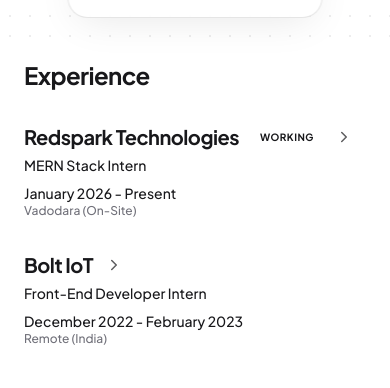
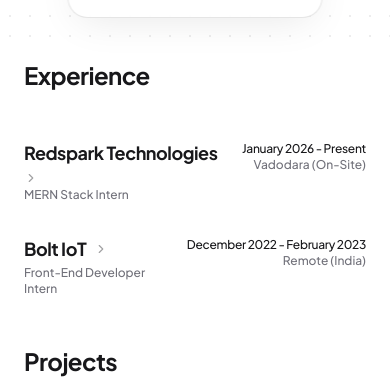
Before and after one commit to shubham-pathak1/portfolio, a React (Vite) app: page / in a window 390 px wide. Shown: the part 794-1182 px from the top of the page. Built offline with nearby package versions, Linux system fonts and the light colour scheme.

Commit message:
refactor: optimize layout density, mobile typography, and tone

```diff
--- a/src/components/Layout.tsx
+++ b/src/components/Layout.tsx
@@ -66,7 +66,8 @@
                     background: "radial-gradient(600px circle at var(--spotlight-x) var(--spotlight-y), var(--glow-color), transparent 40%)"
                 }}
             />
-            <main className="max-w-[900px] mx-auto px-6 py-10 pb-32 relative z-10">
+            <main className="flex-grow pt-10 md:pt-12 pb-20 relative z-10">
+                <div className="container mx-auto px-6 max-w-[800px]">
                     {children}
 
                     {/* Global Footer */}
@@ -77,6 +78,7 @@
                         </div>
                         <div className="text-text-secondary text-sm">© {currentYear}. All rights reserved.</div>
                     </footer>
+                </div>
             </main>
 
             {/* Floating Dock */}
--- a/src/components/sections/Experience.tsx
+++ b/src/components/sections/Experience.tsx
@@ -73,7 +73,7 @@
     const displayedExperiences = showAll ? experiences : experiences.slice(0, 3);
 
     return (
-        <section className="mb-32">
+        <section className="mb-8">
             <motion.div
                 initial={{ y: 20, opacity: 0 }}
                 whileInView={{ y: 0, opacity: 1 }}
@@ -84,7 +84,7 @@
                 <h2 className="text-2xl font-bold text-text-primary mb-2 tracking-tight">Experience</h2>
             </motion.div>
 
-            <div className="space-y-8">
+            <div className="space-y-0">
                 {displayedExperiences.map((exp, index) => {
                     const isExpanded = expandedJobs.includes(exp.id);
                     return (
@@ -94,51 +94,55 @@
                             whileInView={{ y: 0, opacity: 1 }}
                             viewport={{ once: true }}
                             transition={{ delay: index * 0.05 }}
-                            className="group"
+                            className={`group py-4 transition-all ${isExpanded ? 'bg-surface/30 px-6 -mx-6 rounded-xl' : ''}`}
                         >
                             {/* Header Row */}
                             <div
-                                className="flex flex-col md:flex-row md:items-start justify-between gap-2 cursor-pointer"
+                                className="flex justify-between items-start gap-4 cursor-pointer"
                                 onClick={() => toggleJob(exp.id)}
                             >
-                                <div className="space-y-1">
-                                    <div className="flex items-center gap-3">
-                                        <h3 className="text-xl font-bold text-text-primary tracking-tight group-hover:text-text-primary transition-colors">
+                                <div className="flex-1 min-w-0">
+                                    <div className="flex items-center flex-wrap gap-x-2 gap-y-1 mb-0.5">
+                                        <h3 className="text-lg font-bold text-text-primary tracking-tight">
                                             {exp.company}
                                         </h3>
+
                                         {exp.isCurrent && (
-                                            <span className="inline-flex items-center px-2 py-0.5 rounded-md bg-white/5 border border-white/10 text-[10px] font-bold text-text-primary uppercase tracking-wider">
+                                            <span className="hidden md:inline-flex items-center px-1.5 py-0.5 rounded-md bg-white/5 border border-white/10 text-[9px] font-bold text-text-primary uppercase tracking-wider">
                                                 Working
                                             </span>
                                         )}
-                                        <div className="hidden md:flex opacity-0 group-hover:opacity-100 text-text-secondary/60 transition-all duration-300 pointer-events-none">
-                                            {isExpanded ? <ChevronDown size={18} /> : <ChevronRight size={18} />}
+
+                                        {/* Desktop Arrow */}
+                                        <div className="hidden md:flex opacity-0 group-hover:opacity-100 text-text-secondary/40 transition-all duration-300">
+                                            {isExpanded ? <ChevronDown size={14} /> : <ChevronRight size={14} />}
                                         </div>
+
+                                        {/* Mobile Arrow */}
                                         <div className="md:hidden">
                                             <motion.div
                                                 variants={{
                                                     initial: { opacity: 0, x: -2 },
-                                                    view: {
-                                                        opacity: 0.7,
-                                                        x: 0,
-                                                        transition: { duration: 0.4 }
-                                                    }
+                                                    view: { opacity: 0.4, x: 0 }
                                                 }}
                                                 initial="initial"
                                                 whileInView="view"
                                                 viewport={{ once: false, amount: 0.4 }}
-                                                className="text-text-secondary/60 transition-all duration-300 pointer-events-none"
+                                                className="text-text-secondary/40"
                                             >
-                                                {isExpanded ? <ChevronDown size={18} /> : <ChevronRight size={18} />}
+                                                {isExpanded ? <ChevronDown size={14} /> : <ChevronRight size={14} />}
                                             </motion.div>
                                         </div>
                                     </div>
-                                    <div className="text-sm text-text-primary font-medium">
+                                    <div className="text-xs text-text-secondary font-medium">
                                         {exp.role}
                                     </div>
                                 </div>
-                                <div className="flex flex-col md:items-end text-left md:text-right">
-                                    <div className="text-sm text-text-primary font-medium">{exp.duration}</div>
+
+                                <div className="text-right flex-shrink-0 pt-0.5">
+                                    <div className="text-xs text-text-primary font-medium tracking-tight">
+                                        {exp.duration}
+                                    </div>
                                     <div className="text-xs text-text-secondary font-medium">
                                         {exp.location}
                                     </div>
--- a/src/components/sections/Projects.tsx
+++ b/src/components/sections/Projects.tsx
@@ -20,7 +20,7 @@
     const isInDevelopmentStatus = (status: string) => status.toLowerCase().includes("development");
 
     return (
-        <section id="projects" className="mb-32">
+        <section id="projects" className="mb-8">
             <motion.div
                 initial={{ y: 20, opacity: 0 }}
                 whileInView={{ y: 0, opacity: 1 }}
--- a/src/index.css
+++ b/src/index.css
@@ -41,6 +41,10 @@
 
   body {
     @apply bg-bg text-text-primary font-sans antialiased overflow-x-hidden transition-colors duration-300;
+    -webkit-font-smoothing: antialiased;
+    -moz-osx-font-smoothing: grayscale;
+    line-height: 1.6;
+    text-rendering: optimizeLegibility;
   }
 
   :where(a, button, input, textarea, select, [tabindex]):focus-visible {
--- a/src/pages/AllProjects.tsx
+++ b/src/pages/AllProjects.tsx
@@ -20,7 +20,7 @@
         <Layout>
             <SEO
                 title="All Projects"
-                description="A comprehensive list of my open-source projects, freelance work, and experiments."
+                description="A full list of things I've built—from large-scale tools to late-night experiments."
                 url="https://portfolio-shubham-pathak1.vercel.app/projects"
             />
 
@@ -36,11 +36,11 @@
                     </Link>
                     <div className="flex flex-col gap-8 items-center text-center mt-4">
                         <div>
-                            <h1 className="text-4xl md:text-5xl font-bold bg-clip-text text-transparent bg-gradient-to-r from-text-primary to-text-secondary">
-                                All Projects
+                            <h1 className="text-4xl md:text-5xl font-bold text-text-primary tracking-tight">
+                                Projects
                             </h1>
-                            <p className="mt-4 text-text-secondary max-w-2xl mx-auto">
-                                A complete archive of my engineering journey, featuring open-source tools, freelance products, and experimental engines.
+                            <p className="mt-4 text-text-secondary text-sm max-w-2xl mx-auto leading-relaxed">
+                                A full list of things I've built—from large-scale tools to late-night experiments.
                             </p>
                         </div>
 
--- a/src/pages/ProjectDetail.tsx
+++ b/src/pages/ProjectDetail.tsx
@@ -180,11 +180,11 @@
 
                             <section>
                                 <h2 className="text-2xl font-bold mb-6">After Launch & Impact</h2>
-                                <div className="grid gap-4">
+                                <div className="space-y-4 text-text-secondary leading-relaxed">
                                     {project.impact.map((item, i) => (
-                                        <div key={i} className="p-5 rounded-xl bg-surface-hover/50 border border-border flex gap-4 items-center">
-                                            <div className="w-2 h-2 rounded-full bg-green-500"></div>
-                                            <p className="text-text-secondary font-medium">{item}</p>
+                                        <div key={i} className="flex gap-3 items-start">
+                                            <span className="text-text-primary text-xl leading-none">•</span>
+                                            <p>{item}</p>
                                         </div>
                                     ))}
                                 </div>
```
Lines whose indentation alone changed are shown as unchanged.
